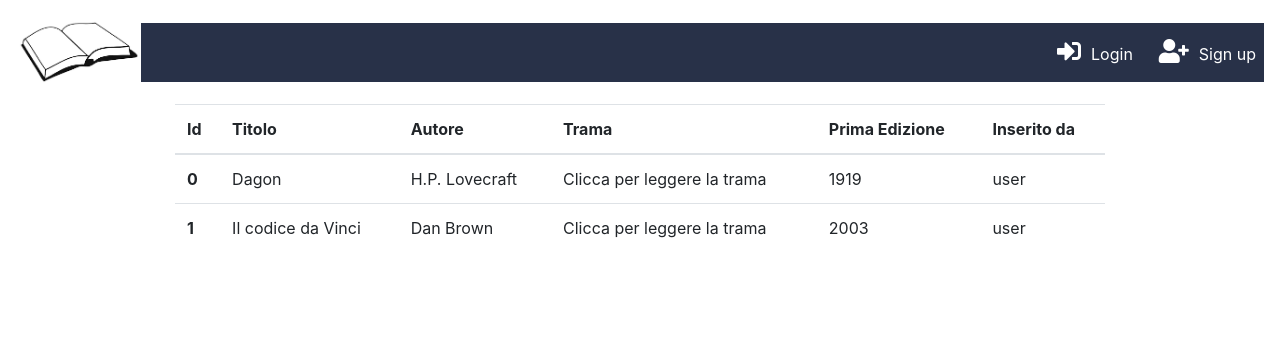
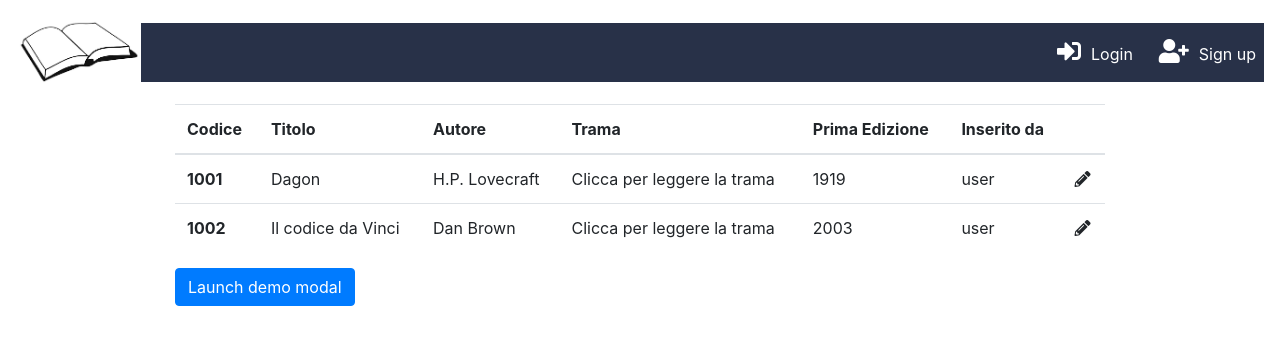
Before and after one commit to FedericoVerdenelli/CorsoAngular_1702, an Angular app in the folder DummyApp/: page /libreria in a window 1280 px wide. Shown: the top 344 px of the page. Built offline with nearby package versions, Linux system fonts and the light colour scheme; data requests are answered from the project's data file.

Commit message:
mostra trama, modal per modifica libro, codice libro db.json

```diff
--- a/DummyApp/package.json
+++ b/DummyApp/package.json
@@ -20,6 +20,7 @@
     "@angular/platform-browser-dynamic": "~8.2.14",
     "@angular/router": "~8.2.14",
     "@fortawesome/fontawesome-free": "^5.12.1",
+    "@ng-bootstrap/ng-bootstrap": "^5.3.0",
     "bootstrap": "^4.4.1",
     "rxjs": "~6.4.0",
     "tslib": "^1.10.0",
--- a/DummyApp/src/app/app.module.ts
+++ b/DummyApp/src/app/app.module.ts
@@ -1,7 +1,6 @@
 
 import { BrowserModule } from '@angular/platform-browser';
 import { NgModule } from '@angular/core';
-
 import { AppRoutingModule } from './app-routing.module';
 import { AppComponent } from './app.component';
 import { LoginComponent } from './views/auth/login/login.component';
@@ -10,6 +9,7 @@
 import { DettaglioUtenteComponent } from './views/utente/dettaglio-utente/dettaglio-utente.component';
 import { HttpClientModule } from '@angular/common/http';
 import { FormsModule } from '@angular/forms';
+import { NgbModule } from '@ng-bootstrap/ng-bootstrap';
 
 
 @NgModule({
@@ -21,6 +21,7 @@
     DettaglioUtenteComponent
   ],
   imports: [
+    NgbModule,
     BrowserModule,
     AppRoutingModule,
     HttpClientModule,
--- a/DummyApp/src/app/services/crud.service.ts
+++ b/DummyApp/src/app/services/crud.service.ts
@@ -11,6 +11,8 @@
 
   Lista(): Observable<any> {
     return this.httpClient.get('http://localhost:3000/libri');
-
   }
+  // Modifica() {
+  //   this.httpClient.put('http://localhost:3000/libri');
+  // }
 }
--- a/DummyApp/src/app/views/catalogo/catalogo-libri/catalogo-libri.component.html
+++ b/DummyApp/src/app/views/catalogo/catalogo-libri/catalogo-libri.component.html
@@ -2,12 +2,13 @@
   <table class="table table-hover">
     <thead>
       <tr>
-        <th scope="col">Id</th>
+        <th scope="col">Codice</th>
         <th scope="col">Titolo</th>
         <th scope="col">Autore</th>
         <th scope="col">Trama</th>
         <th scope="col">Prima Edizione</th>
         <th scope="col">Inserito da</th>
+        <th></th>
       </tr>
     </thead>
     <tbody>
@@ -19,7 +20,33 @@
         <td *ngIf="libro.aperto">{{libro.trama}}</td>
         <td>{{libro.primaEdizione}}</td>
         <td>{{libro.creatore}}</td>
+        <td (click)="modifica(libro)"><i class="fas fa-pencil-alt" style="z-index: 20;"></i></td>
       </tr>
     </tbody>
   </table>
+  <!-- Button trigger modal -->
+<button type="button" class="btn btn-primary" data-toggle="modal" data-target="#exampleModalCenter">
+  Launch demo modal
+</button>
+
+<!-- Modal -->
+<div class="modal fade" id="exampleModalCenter" tabindex="-1" role="dialog" aria-labelledby="exampleModalCenterTitle" aria-hidden="true">
+  <div class="modal-dialog modal-dialog-centered" role="document">
+    <div class="modal-content">
+      <div class="modal-header">
+        <h5 class="modal-title" id="exampleModalLongTitle">Modal title</h5>
+        <button type="button" class="close" data-dismiss="modal" aria-label="Close">
+          <span aria-hidden="true">&times;</span>
+        </button>
+      </div>
+      <div class="modal-body">
+        ...
+      </div>
+      <div class="modal-footer">
+        <button type="button" class="btn btn-secondary" data-dismiss="modal">Close</button>
+        <button type="button" class="btn btn-primary">Save changes</button>
+      </div>
+    </div>
+  </div>
 </div>
+</div>
--- a/DummyApp/src/app/views/catalogo/catalogo-libri/catalogo-libri.component.ts
+++ b/DummyApp/src/app/views/catalogo/catalogo-libri/catalogo-libri.component.ts
@@ -26,4 +26,7 @@
   mostra(libro) {
     libro.aperto = !libro.aperto;
   }
+  modifica(libro) {
+    alert(libro.id);
+  }
 }
```
Also changed, not shown: DummyApp/src/app/db.json (+2 -2 lines), 1 other file (tests, documents, lock files or other folders).
